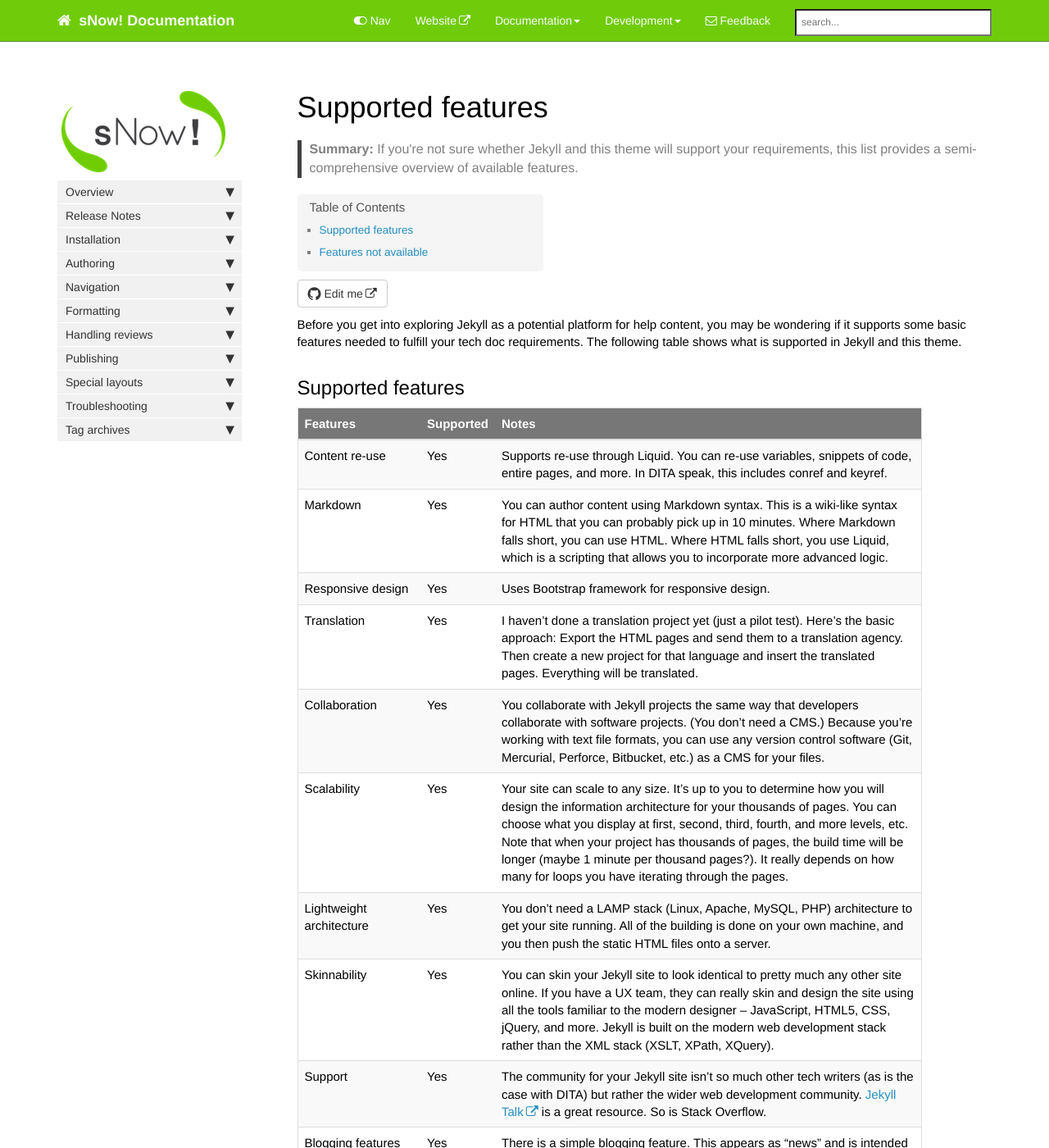
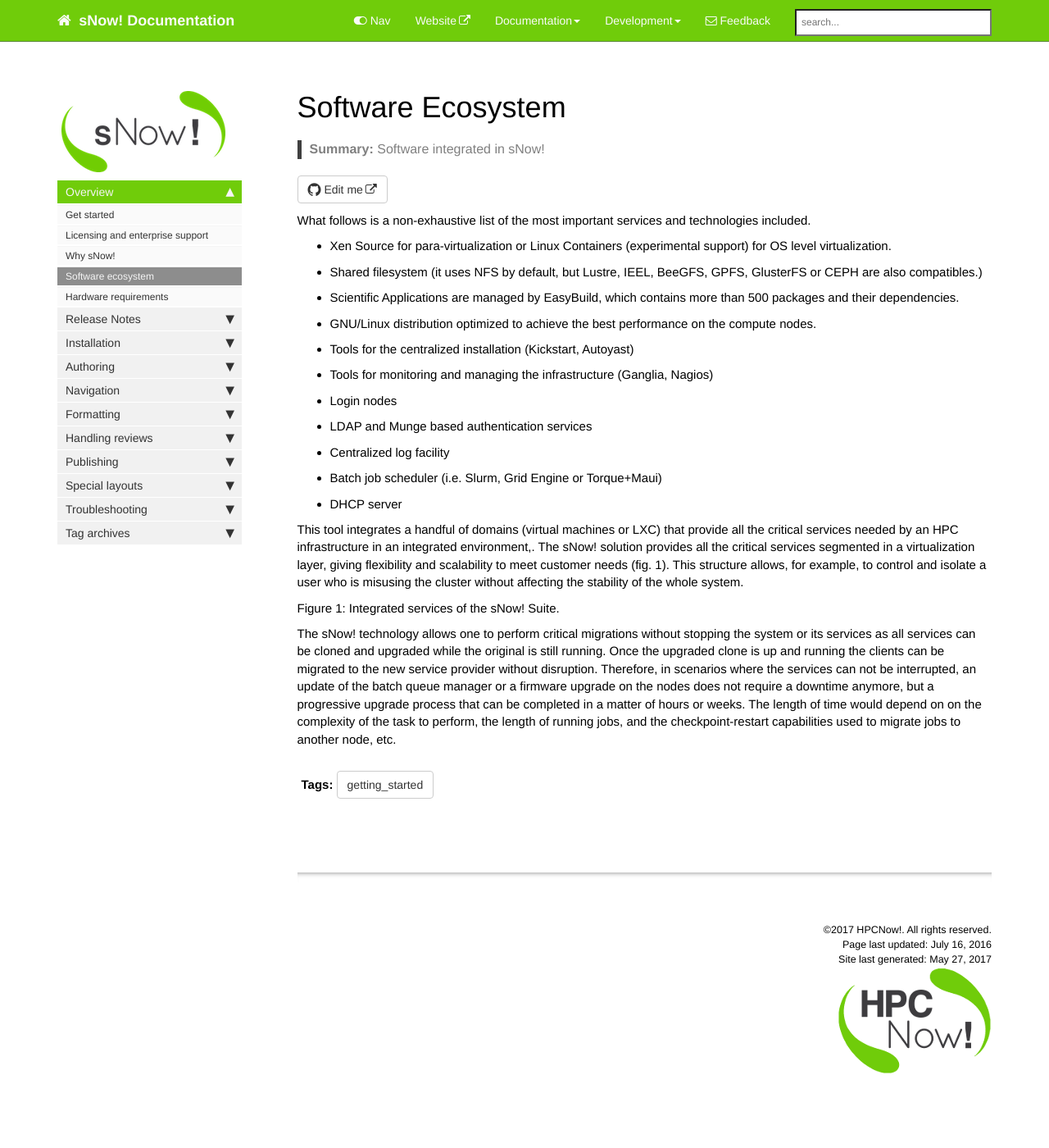
Before and after one commit to FlocksCM/snow-documentation, a Jekyll site: the page built from pages/mydoc/mydoc_supported_features.md, in a window 1280 px wide and 1400 px high. Shown: the whole window at 82% size. Built offline with Jekyll 4.4.1, drawn with Linux system fonts in a browser that asks for light colours; nearby versions of some CDN libraries; comment, search, counter and statistics services are not loaded; some of the changed text lies outside the part shown.

Commit message:
Update mydoc_supported_features.md

```diff
--- a/pages/mydoc/mydoc_supported_features.md
+++ b/pages/mydoc/mydoc_supported_features.md
@@ -1,55 +1,35 @@
 ---
-title: Supported features
+title: Software Ecosystem
 tags:
   - getting_started
 keywords: "features, capabilities, scalability, multichannel output, dita, hats, comparison, benefits"
 last_updated: "July 16, 2016"
-summary: "If you're not sure whether Jekyll and this theme will support your requirements, this list provides a semi-comprehensive overview of available features."
+summary: "Software integrated in sNow!"
 published: true
 sidebar: mydoc_sidebar
-permalink: mydoc_supported_features.html
+permalink: mydoc_software_ecosystem.html
 folder: mydoc
 ---
 
-Before you get into exploring Jekyll as a potential platform for help content, you may be wondering if it supports some basic features needed to fulfill your tech doc requirements. The following table shows what is supported in Jekyll and this theme.
+What follows is a non-exhaustive list of the most important services and technologies included.
 
-## Supported features
+* Xen Source for para-virtualization or Linux Containers (experimental support) for OS level virtualization.
+* Shared filesystem (it uses NFS by default, but Lustre, IEEL, BeeGFS, GPFS, GlusterFS or CEPH are also compatibles.)
+* Scientific Applications are managed by EasyBuild, which contains more than 500 packages and their dependencies.
+* GNU/Linux distribution optimized to achieve the best performance on the compute nodes.
+* Tools for the centralized installation (Kickstart, Autoyast)
+* Tools for monitoring and managing the infrastructure (Ganglia, Nagios)
+* Login nodes
+* LDAP and Munge based authentication services
+* Centralized log facility
+* Batch job scheduler (i.e. Slurm, Grid Engine or Torque+Maui)
+* DHCP server
 
-Features | Supported | Notes
---------|-----------|-----------
-Content re-use | Yes | Supports re-use through Liquid. You can re-use variables, snippets of code, entire pages, and more. In DITA speak, this includes conref and keyref.
-Markdown | Yes | You can author content using Markdown syntax. This is a wiki-like syntax for HTML that you can probably pick up in 10 minutes. Where Markdown falls short, you can use HTML. Where HTML falls short, you use Liquid, which is a scripting that allows you to incorporate more advanced logic.
-Responsive design | Yes | Uses Bootstrap framework for responsive design.
-Translation | Yes | I haven't done a translation project yet (just a pilot test). Here's the basic approach: Export the HTML pages and send them to a translation agency. Then create a new project for that language and insert the translated pages. Everything will be translated.
-Collaboration |  Yes | You collaborate with Jekyll projects the same way that developers collaborate with software projects. (You don't need a CMS.) Because you're working with text file formats, you can use any version control software (Git, Mercurial, Perforce, Bitbucket, etc.) as a CMS for your files.
-Scalability | Yes | Your site can scale to any size. It's up to you to determine how you will design the information architecture for your thousands of pages. You can choose what you display at first, second, third, fourth, and more levels, etc. Note that when your project has thousands of pages, the build time will be longer (maybe 1 minute per thousand pages?). It really depends on how many for loops you have iterating through the pages.
-Lightweight architecture | Yes | You don't need a LAMP stack (Linux, Apache, MySQL, PHP) architecture to get your site running. All of the building is done on your own machine, and you then push the static HTML files onto a server.
-Skinnability | Yes | You can skin your Jekyll site to look identical to pretty much any other site online. If you have a UX team, they can really skin and design the site using all the tools familiar to the modern designer -- JavaScript, HTML5, CSS, jQuery, and more. Jekyll is built on the modern web development stack rather than the XML stack (XSLT, XPath, XQuery).
-Support | Yes | The community for your Jekyll site isn't so much other tech writers (as is the case with DITA) but rather the wider web development community. [Jekyll Talk](http://talk.jekyllrb.com) is a great resource. So is Stack Overflow.
-Blogging features | Yes | There is a simple blogging feature. This appears as "news" and is intended to promote news that applies across products.
-Versioning | Yes | Jekyll doesn't version your files. You upload your files to a version control system such as Github. Your files are versioned there.
-PC platform | Yes | Jekyll runs on Windows. Although the experience working on the command line is better on a Mac, Windows also works, especially now that Jekyll 3.0 dropped dependencies on Python, which wasn't available by default on Windows.
-jQuery plugins | Yes | You can use any jQuery plugins you and other JavaScript, CMS, or templating tools. However, note that if you use Ruby plugins, you can't directly host the source files on Github Pages because Github Pages doesn't allow Ruby plugins. Instead, you can just push your output to any web server. If you're not planning to use Github Pages, there are no restrictions on any plugins of any sort. Jekyll makes it super easy to integrate every kind of plugin imaginable. This theme doesn't actually use any plugins, so you can publish on Github if you want.
-Bootstrap integration | Yes | This theme is built on [Bootstrap](http://getbootstrap.com/). If you don't know what Bootstrap is, basically this means there are hundreds of pre-built components, styles, and other elements that you can simply drop into your site. For example, the responsive quality of the site comes about from the Bootstrap code base.
-Fast-loading pages| Yes | This is one of the Jekyll's strengths. Because the files are static, they loading extremely fast, approximately 0.5 seconds per page. You can't beat this for performance. (A typically database-driven site like WordPress averages about 2.5 + seconds loading time per page.) Because the pages are all static, it means they are also extremely secure. You won't get hacked like you might with a WordPress site.
-Themes | Yes | You can have different themes for different outputs. If you know CSS, theming both the web and print outputs is pretty easy.
-Open source | Yes | This theme is entirely open source. Every piece of code is open, viewable, and editable. Note that this openness comes at a price &mdash; it's easy to make changes that break the theme or otherwise cause errors.
-Offline viewing | Yes | This theme uses relative linking throughout, so you can view the content offline and on any webserver without configuring urls and baseurls in your configuration file.
+This tool integrates a handful of domains (virtual machines or LXC) that provide all the critical services needed by an HPC infrastructure in an integrated environment,.
+The sNow! solution provides all the critical services segmented in a virtualization layer, giving flexibility and scalability to meet customer needs (fig. 1). This structure allows, for example, to control and isolate a user who is misusing the cluster without affecting the stability of the whole system.
 
+Figure 1: Integrated services of the sNow! Suite.
 
-## Features not available
-
-The following features are not available.
-
-Features | Supported | Notes
---------|-----------|-----------
-CMS interface | No | Unlike with WordPress, you don't log into an interface and navigate to your files. You work with text files and preview the site dynamically in your browser. Don't worry -- this is part of the simplicy that makes Jekyll awesome. I recommend using WebStorm as your text editor.
-WYSIWYG interface | No | I use WebStorm to author content, because I like working in text file formats. But you can use any Markdown editor you want (e.g., Lightpaper for Mac, Marked) to author your content.
-Different outputs | No | This theme provides a single website output that contains documentation for multiple products. Unlike previous iterations of the theme, it's not intended to support different outputs from the same content. However, you can easily set things up to do this by simply creating multiple configuration files and running different builds for each configuration file.
-Robust search | No | The search feature is a simplistic JSON search. For more robust search, you should integrate Swiftype or Algolia. However, those services aren't currently integrated into the theme.
-Standardized templates | No | You can create pages with any structure you want. The theme does not enforce topic types such as a task or concept as the DITA specification does.
-Integration with Swagger | No | You can link to a SwaggerUI output, but there is no built-in integration of SwaggerUI into this documentation theme.
-Templates for endpoints | No | Although static site generators work well with API documentation, there aren't any built-in templates specific to endpoints in this theme. You could construct your own, though.
-eBook output | No | There isn't an eBook output for the content.
+The sNow! technology allows one to perform critical migrations without stopping the system or its services as all services can be cloned and upgraded while the original is still running. Once the upgraded clone is up and running the clients can be migrated to the new service provider without disruption. Therefore, in scenarios where the services can not be interrupted, an update of the batch queue manager or a firmware upgrade on the nodes does not require a downtime anymore, but a progressive upgrade process that can be completed in a matter of hours or weeks. The length of time would depend on on the complexity of the task to perform, the length of running jobs, and the checkpoint-restart capabilities used to migrate jobs to another node, etc.
 
 {% include links.html %}
```
